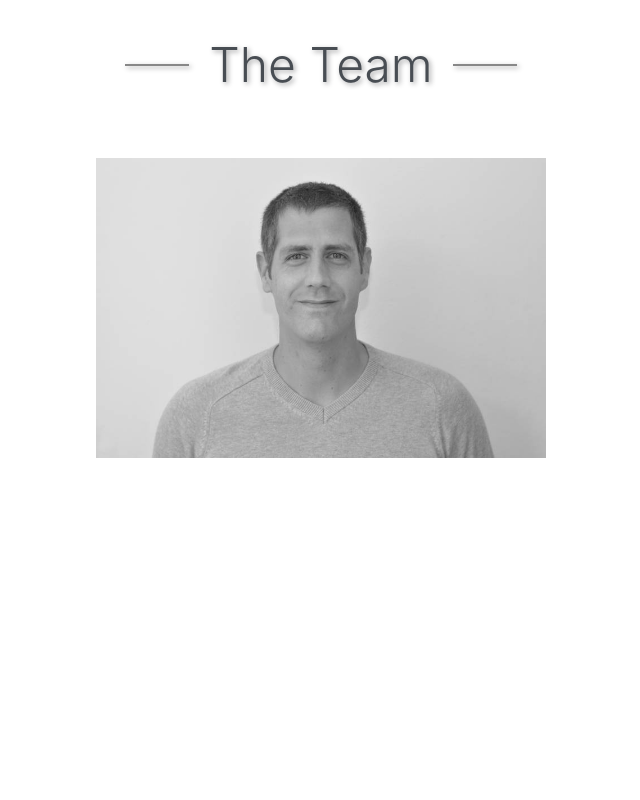
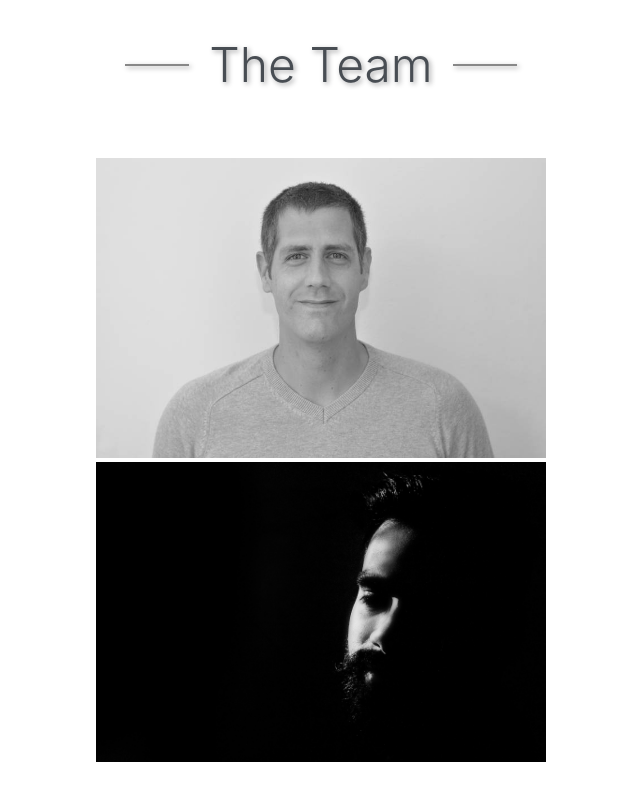
Before and after one commit to bambooss/pz-website, a Next.js app: page /about in a window 1280 px wide. Shown: the part 1220-2020 px from the top of the page, without its empty margins (319-959 px from the left). Before the commit the page ends 1746 px from the top, so only its background shows below. Built offline with nearby package versions, Linux system fonts and the light colour scheme.

Commit message:
About us - Made the developer profiles dynamic

```diff
--- a/components/section/SectionProfile.js
+++ b/components/section/SectionProfile.js
@@ -10,73 +10,89 @@ import {
 } from 'react-icons/fa';
 import classes from '../../styles/components/SectionProfile.module.scss';
 
-const SectionProfile = ({
-  profileImageURL,
-  profileImageAlt,
-  name,
-  position,
-  description,
-  facebookProfileURL,
-  twitterProfileURL,
-  linkedinProfileURL,
-  instagramProfileURL,
-  githubProfileURL,
-  discordProfileURL,
-  emailAddress,
-  country,
-  city
-}) => (
-  <div className={classes['profile-section-container']}>
+import developerProfiles from '../../data/developerProfiles';
+
+const SectionProfile = () => {
+  const devProfiles = () =>
+    developerProfiles.map(profile => (
       <div className={classes['profile-image-container']}>
-      <img src={profileImageURL} alt={profileImageAlt} />
+        <img src={profile.profileImageURL} alt={profile.profileImageAlt} />
         <div className={classes['profile-content-container']}>
-        <h3>{name}</h3>
-        <h4>{position}</h4>
-        <p>{description}</p>
+          <h3>{profile.name}</h3>
+          <h4>{profile.position}</h4>
+          <p>{profile.description}</p>
           <div className={classes['profile-social-container']}>
-          {facebookProfileURL ? (
-            <a href={facebookProfileURL} target="_blank" rel="noreferrer">
+            {profile.facebookProfileURL ? (
+              <a
+                href={profile.facebookProfileURL}
+                target="_blank"
+                rel="noreferrer"
+              >
                 <FaFacebook />
               </a>
             ) : null}
-          {twitterProfileURL ? (
-            <a href={twitterProfileURL} target="_blank" rel="noreferrer">
+            {profile.twitterProfileURL ? (
+              <a
+                href={profile.twitterProfileURL}
+                target="_blank"
+                rel="noreferrer"
+              >
                 <FaTwitter />
               </a>
             ) : null}
-          {instagramProfileURL ? (
-            <a href={instagramProfileURL} target="_blank" rel="noreferrer">
+            {profile.instagramProfileURL ? (
+              <a
+                href={profile.instagramProfileURL}
+                target="_blank"
+                rel="noreferrer"
+              >
                 <FaInstagram />
               </a>
             ) : null}
-          {discordProfileURL ? (
-            <a href={discordProfileURL} target="_blank" rel="noreferrer">
+            {profile.discordProfileURL ? (
+              <a
+                href={profile.discordProfileURL}
+                target="_blank"
+                rel="noreferrer"
+              >
                 <FaDiscord />
               </a>
             ) : null}
-          {githubProfileURL ? (
-            <a href={githubProfileURL} target="_blank" rel="noreferrer">
+            {profile.githubProfileURL ? (
+              <a
+                href={profile.githubProfileURL}
+                target="_blank"
+                rel="noreferrer"
+              >
                 <FaGithub />
               </a>
             ) : null}
-          {linkedinProfileURL ? (
-            <a href={linkedinProfileURL} target="_blank" rel="noreferrer">
+            {profile.linkedinProfileURL ? (
+              <a
+                href={profile.linkedinProfileURL}
+                target="_blank"
+                rel="noreferrer"
+              >
                 <FaLinkedin />
               </a>
             ) : null}
-          {emailAddress ? (
-            <a href={`mailto:${emailAddress}`}>
+            {profile.emailAddress ? (
+              <a href={`mailto:${profile.emailAddress}`}>
                 <FaEnvelope />
               </a>
             ) : null}
           </div>
           <div className={classes['location-container']}>
             <FaMapMarkerAlt />
-          <p>{`${city}, ${country}`}</p>
+            <p>{`${profile.city}, ${profile.country}`}</p>
           </div>
         </div>
       </div>
-  </div>
+    ));
+
+  return (
+    <div className={classes['profile-section-container']}>{devProfiles()}</div>
   );
+};
 
 export default SectionProfile;
--- /dev/null
+++ b/data/developerProfiles.js
@@ -0,0 +1,38 @@
+const developerProfiles = [
+  {
+    profileImageURL: '/gabor-csecsetka-profile-bw.jpg',
+    profileImageAlt: 'Profile Gabor Csecsetka',
+    name: 'Gabor Csecsetka',
+    position: 'Backend Developer',
+    description:
+      'Lorem ipsum dolor sit amet, consectetur adipisicing elit. Accusantium atque consectetur facere impedit ipsa, laborum natus necessitatibus optio provident quas quos ratione sit velit. Deserunt hic laborum minus provident rem.',
+    facebookProfileURL: 'https://facebook.com',
+    twitterProfileURL: 'https://twitter.com',
+    linkedinProfileURL: 'https://linkedin.com',
+    instagramProfileURL: 'https://instagram.com',
+    githubProfileURL: 'https://github.com',
+    discordProfileURL: 'https://discord.com',
+    emailAddress: 'csecsi85@gmail.com',
+    city: 'Budapest',
+    country: 'Hungary'
+  },
+  {
+    profileImageURL: '/profile-placeholder.jpg',
+    profileImageAlt: 'Profile Andrea Mazzucchelli',
+    name: 'Andrea Mazzucchelli',
+    position: 'Frontend Developer',
+    description:
+      'Lorem ipsum dolor sit amet, consectetur adipisicing elit. Accusantium atque consectetur facere impedit ipsa, laborum natus necessitatibus optio provident quas quos ratione sit velit. Deserunt hic laborum minus provident rem.',
+    facebookProfileURL: 'https://facebook.com',
+    twitterProfileURL: 'https://twitter.com',
+    linkedinProfileURL: 'https://linkedin.com',
+    instagramProfileURL: 'https://instagram.com',
+    githubProfileURL: 'https://github.com',
+    discordProfileURL: 'https://discord.com',
+    emailAddress: 'andr.mazzucchelli@gmail.com',
+    city: 'Milan',
+    country: 'Italy'
+  }
+];
+
+export default developerProfiles;
--- a/pages/about/index.js
+++ b/pages/about/index.js
@@ -52,25 +52,7 @@ export default function Index() {
         </SectionTextBox>
       </PageBodyBoxed>
       <SectionTitle>The Team</SectionTitle>
-      <SectionProfile
-        profileImageURL="/gabor-csecsetka-profile-bw.jpg"
-        profileImageAlt="Profile Gabor Csecsetka"
-        name="Gabor Csecsetka"
-        position="Backend Developer"
-        description="Lorem ipsum dolor sit amet, consectetur adipisicing elit. Accusantium
-          atque consectetur facere impedit ipsa, laborum natus necessitatibus
-          optio provident quas quos ratione sit velit. Deserunt hic laborum
-          minus provident rem."
-        facebookProfileURL="https://facebook.com"
-        twitterProfileURL="https://twitter.com"
-        linkedinProfileURL="https://linkedin.com"
-        instagramProfileURL="https://instagram.com"
-        githubProfileURL="https://github.com"
-        discordProfileURL="https://discord.com"
-        emailAddress="csecsi85@gmail.com"
-        city="Budapest"
-        country="Hungary"
-      />
+      <SectionProfile />
     </div>
   );
 }
```
Also changed, not shown: public/profile-placeholder.jpg (added). Lines whose indentation alone changed are shown as unchanged.
